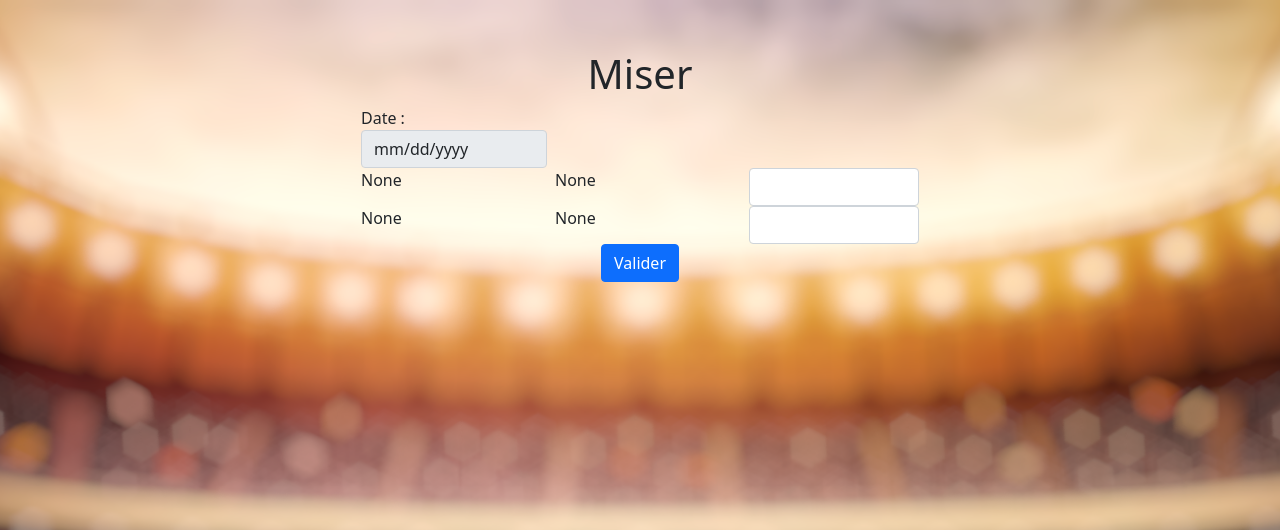
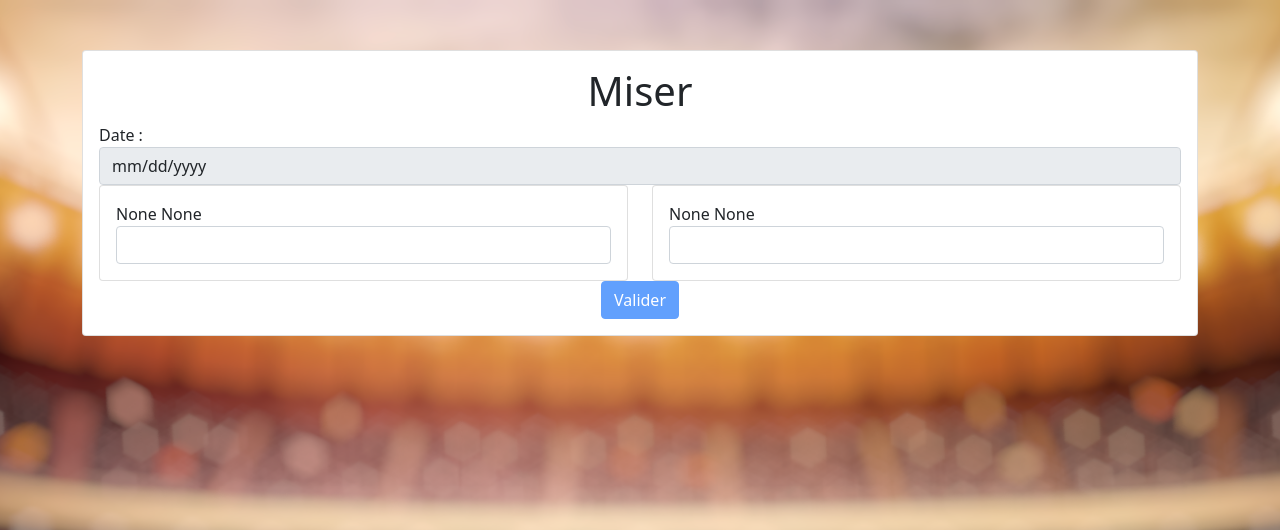
Before and after one commit to VitorPinto1/superbowl_ECF, a Flask app: page /miser in a window 1280 px wide. Shown: the top 530 px of the page. Run offline with Flask 3, Linux system fonts and the light colour scheme; some libraries are stand-ins or nearby versions.

Commit message:
modifications historique

```diff
--- a/app.py
+++ b/app.py
@@ -204,8 +204,6 @@
 def form_miser():
     mise1 = request.form.get('mise1')
     mise2 = request.form.get('mise2')
-    resultat1 = request.form.get('resultat1')
-    resultat2 = request.form.get('resultat2')
     equipe1 = session.get('equipe1')
     equipe2 = session.get('equipe2')
     cote1 = session.get('cote1')
@@ -221,20 +219,29 @@
     match = cursor.fetchone()
     id_match = match[0]
 
-    insert_query = '''
-        INSERT INTO mises (mise1, mise2, resultat1, resultat2, equipe1, equipe2, cote1, cote2, id_utilisateur, id_match)
-        VALUES (%s, %s, %s, %s, %s, %s, %s, %s, %s, %s)
-    '''
-    data = (Decimal(mise1), Decimal(mise2), resultat1, resultat2, equipe1, equipe2, cote1, cote2, utilisateur, id_match)
-    cursor.execute(insert_query, data)
+    if mise1 is not None and mise1.strip() != "":
+        insert_query1 = '''
+            INSERT INTO mises (mise1, resultat1, equipe1, cote1, id_utilisateur, id_match)
+            VALUES (%s, %s, %s, %s, %s, %s)
+        '''
+        resultat1 = Decimal(mise1) * Decimal(cote1)
+        data1 = (Decimal(mise1), resultat1, equipe1, cote1, utilisateur, id_match)
+        cursor.execute(insert_query1, data1)
+
+    if mise2 is not None and mise2.strip() != "":
+        insert_query2 = '''
+            INSERT INTO mises (mise2, resultat2, equipe2, cote2, id_utilisateur, id_match)
+            VALUES (%s, %s, %s, %s, %s, %s)
+        '''
+        resultat2 = Decimal(mise2) * Decimal(cote2)
+        data2 = (Decimal(mise2), resultat2, equipe2, cote2, utilisateur, id_match)
+        cursor.execute(insert_query2, data2)
 
     conn.commit()
 
     cursor.close()
     conn.close()
 
-    """return render_template('espace_utilisateur.html', cote1=cote1, cote2=cote2, equipe1=equipe1, equipe2=equipe2, mise1=mise1, mise2=mise2, resultat1=resultat1, resultat2=resultat2, utilisateur=utilisateur)
-    """
     return redirect('/espace_utilisateur')
 
 
@@ -257,8 +264,7 @@
         cote1 = mise[7]  # Obtener el valor de cote1 de la mise
         cote2 = mise[8]  # Obtener el valor de cote2 de la mise
 
-        # Renderizar el template antes de eliminar la apuesta antigua
-        render_avant_supprimer = render_template('miser.html', equipe1=equipe1, equipe2=equipe2, cote1=cote1, cote2=cote2)
+
 
         # Agregar lógica para eliminar la apuesta antigua
         conn = mysql.connect()
@@ -269,10 +275,12 @@
         curseur.close()
         conn.close()
 
-        return render_avant_supprimer
+        # Renderizar el template después de eliminar la apuesta antigua
+        return render_template('miser.html', equipe1=equipe1, equipe2=equipe2, cote1=cote1, cote2=cote2)
     else:
         # Mise no encontrada
         return "Mise no encontrada"
+
 
 
 @app.route('/mise/<int:mise_id>/supprimer', methods=['GET'])
--- a/templates/miser.html
+++ b/templates/miser.html
@@ -3,54 +3,79 @@
 {% block title %}Miser{% endblock %}
 {% block content %}
 
-
-<div class="container d-flex align-items-center justify-content-center" style="margin-top: 50px;">
-    <div class="col-md-6">
-        <h1 class="text-center">Miser</h1>
+<div class="container" style="margin-top: 50px;">
+    <div class="card">
+        <div class="card-body">
+            <h1 class="card-title text-center">Miser</h1>
             <form method="POST" action="/form_miser">
                 <div class="form-group">
-                <div class="col-sm-4">
                     <label for="jour" class="control-label">Date :</label>
                     <input type="date" class="form-control" id="jour" name="jour" value="{{ jour }}" readonly>
                 </div>
+                <div class="form-group">
                     <div class="row">
-                    <label for="equipe1" class="col-sm-4 control-label">{{ equipe1 }}</label>
-                    <label for="cote1" class="col-sm-4 control-label">{{ cote1 }}</label>
-                    <div class="col-sm-4">
-                        <input type="text" class="form-control" id="mise1" name="mise1" oninput="this.value = this.value.replace(/[^0-9]/g, ''); calculerMultiplication('mise1', 'resultat1', parseFloat('{{ cote1 }}') )" required>
+                        <div class="col-md-6">
+                            <div class="card">
+                                <div class="card-body">
+                                    <label for="equipe1" class="control-label">{{ equipe1 }}</label>
+                                    <label for="cote1" class="control-label">{{ cote1 }}</label>
+                                    <input type="text" class="form-control" id="mise1" name="mise1" oninput="this.value = this.value.replace(/[^0-9]/g, ''); calculerMultiplication('mise1', 'resultat1', parseFloat('{{ cote1 }}') )">
                                     <span id="resultat1" name="resultat1"></span>
                                     <input type="hidden" id="resultat1_input" name="resultat1" value="">
                                 </div>
                             </div>
                         </div>
-            <div class="form-group">
-                <div class="row">
-                    <label for="equipe2" class="col-sm-4 control-label" >{{ equipe2 }}</label>
-                    <label for="cote2" class="col-sm-4 control-label" >{{ cote2 }}</label>
-                    <div class="col-sm-4">
-                        <input type="text" class="form-control" id="mise2" name="mise2" oninput="this.value = this.value.replace(/[^0-9]/g, '') ;calculerMultiplication('mise2', 'resultat2',parseFloat('{{ cote2 }}') )" required>
+                        <div class="col-md-6">
+                            <div class="card">
+                                <div class="card-body">
+                                    <label for="equipe2" class="control-label">{{ equipe2 }}</label>
+                                    <label for="cote2" class="control-label">{{ cote2 }}</label>
+                                    <input type="text" class="form-control" id="mise2" name="mise2" oninput="this.value = this.value.replace(/[^0-9]/g, ''); calculerMultiplication('mise2', 'resultat2',parseFloat('{{ cote2 }}') )">
                                     <span id="resultat2" name="resultat2"></span>
                                     <input type="hidden" id="resultat2_input" name="resultat2" value="">
+                                </div>
+                            </div>
                         </div>
                     </div>
                 </div>
                 <div class="form-group">
                     <div class="row">
                         <div class="col-sm-12 text-center">
-                        <button type="submit" class="btn btn-primary">Valider</button>
+                            <button type="submit" class="btn btn-primary" name="valider" id="miser-button" disabled>Valider</button>
                         </div>
                     </div>
                 </div>
             </form>
         </div>
     </div>
+</div>
+
 
 <script>
+      // Obtener los elementos de entrada
+      var mise1Input = document.getElementById("mise1");
+      var mise2Input = document.getElementById("mise2");
+
+      // Obtener el botón de "Valider"
+      var miserButton = document.getElementById("miser-button");
+
+      // Agregar eventos de escucha a los campos de entrada
+      mise1Input.addEventListener("input", validarBotonMiser);
+      mise2Input.addEventListener("input", validarBotonMiser);
+
+      // Función para validar el botón "Miser"
+      function validarBotonMiser() {
+          // Verificar si al menos uno de los campos tiene un valor
+          if (mise1Input.value.trim() !== '' || mise2Input.value.trim() !== '') {
+              miserButton.disabled = false; // Habilitar el botón si hay un valor en al menos uno de los campos
+          } else {
+              miserButton.disabled = true; // Deshabilitar el botón si ambos campos están vacíos
+          }
+      }
     function calculerMultiplication(inputId, resultatId, cote) {
         var input = document.getElementById(inputId);
         var resultat = document.getElementById(resultatId);
         var resultatInput = document.getElementById(resultatId + "_input"); // Champ caché pour le résultat spécifique
-        var valeur = parseFloat(input.value);
         var valeur = parseFloat(input.value);
 
         if (!isNaN(valeur)) {
@@ -60,11 +85,8 @@
         } else {
             resultat.textContent = '';
             resultatInput.value = ''; // Effacer le champ caché s'il n'y a pas de valeur valide
-
         }
     }
 </script>
 
-
-
 {% endblock %}
```
Also changed, not shown: templates/espace_utilisateur.html (+21 -13 lines). Lines whose indentation alone changed are shown as unchanged.
